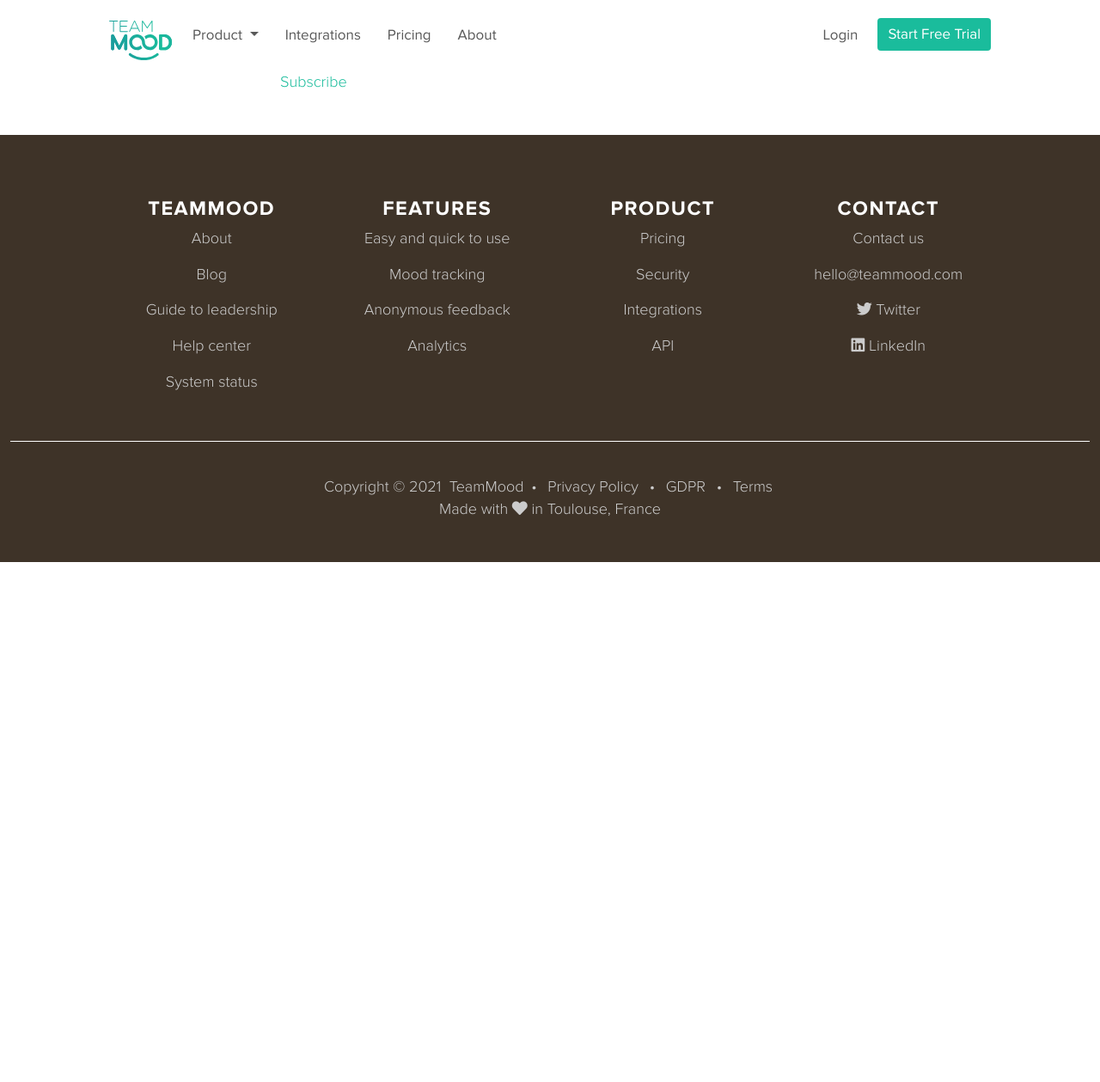
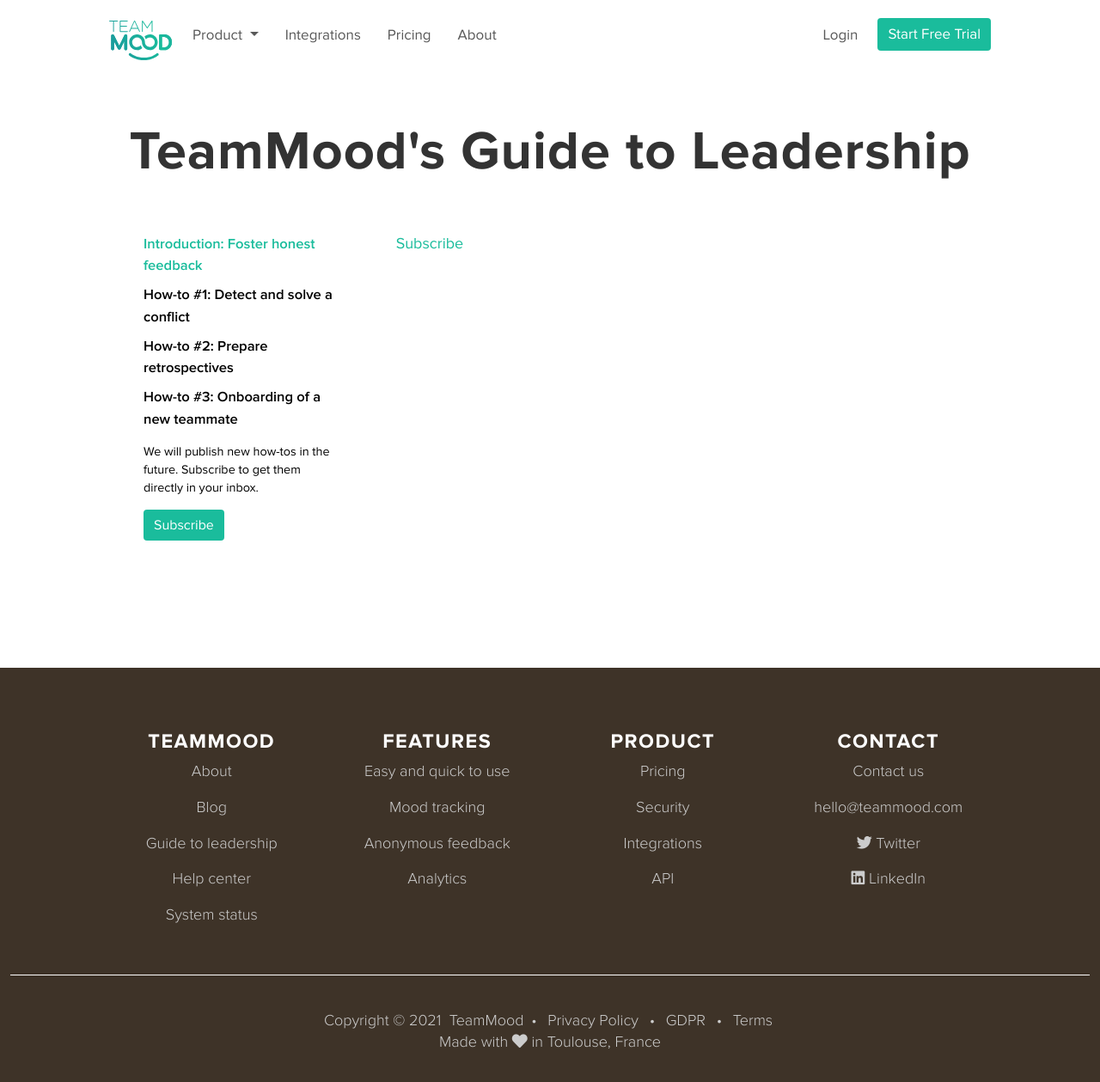
Before and after one commit to TeamMood/landing-page, a Jekyll site: the page built from en/guide/how-to-signup/index.html, in a window 1280 px wide and 1274 px high. Shown: the top 1259 px of the window at 86% size. Built offline with Jekyll 4.4.1, drawn with Linux system fonts in a browser that asks for light colours.

Commit message:
alternative form presentation

```diff
--- a/en/guide/how-to-signup/index.html
+++ b/en/guide/how-to-signup/index.html
@@ -2,9 +2,29 @@
 layout: default
 lang: en
 ---
-
-<div class="row justify-content-center">
-    <div class="col-md-6">
-        <a class="e-woorise" href="https://woorise.com/teammood/how-to-signup" rel="nofollow">Subscribe</a><script src="https://cdn.woorise.com/e.js" async></script>
+<div class="container version2021 leadership_guide">
+    <section class="front-header mt-5 mb-4 pb-4 pt-md-2">
+        <h1>TeamMood's Guide to Leadership</h1>
+    </section>
+    <div class="leadership_guide_bloc">
+        <aside>
+            <div class="leadership_guide_nav_wrapper">
+                <ul>
+                    <li class="mb-2"><a href="/{{ page.lang }}/guide/introduction/" id="leadership_guide_color">Introduction: Foster honest feedback</a></li>
+                    <li class="mb-2"><a href="/{{ page.lang }}/guide/detect-and-solve-a-conflict/">How-to #1: Detect and solve a conflict</a></li>
+                    <li class="mb-2"><a href="/{{ page.lang }}/guide/prepare-retrospectives/">How-to #2: Prepare retrospectives</a></li>
+                    <li class="mb-2"> <a href="/{{ page.lang }}/guide/onboarding-of-a-new-teammate/">How-to #3: Onboarding of a new teammate</a></li>
+                </ul>
+                <p>We will publish new how-tos in the future. Subscribe to get them directly in your inbox.</p>
+                <!--<form class="d-flex emailForSubscription">
+                    <input class="form-control" type="text" name="emailForSubscription" aria-label="Write your email to subscribe">
+                    <button class="btn green-btn leadership_guide_color" type="submit">Subscribe</button>
+                </form>-->
+                <a class="btn green-btn leadership_guide_color" href="/en/guide/how-to-signup">Subscribe</a>
+            </div>
+        </aside>
+        <article>
+            <a class="e-woorise" href="https://woorise.com/teammood/how-to-signup" rel="nofollow">Subscribe</a><script src="https://cdn.woorise.com/e.js" async></script>
+        </article>
     </div>
 </div>
```
